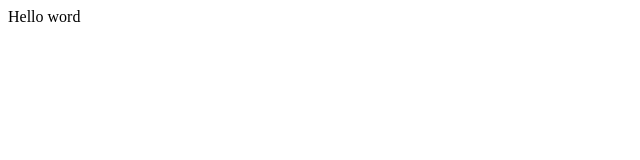
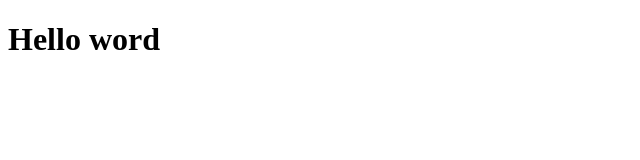
Before and after one commit to KHARCHISalahEddine/MicroverseTrials2, a plain HTML site: page index.html in a window 1280 px wide. Shown: the whole page, without its empty margins (0-640 px from the left). Drawn offline with Linux system fonts and the light colour scheme.

```diff
--- a/index.html
+++ b/index.html
@@ -9,7 +9,7 @@
   <body>
     <script src="https://cdn.freecodecamp.org/testable-projects-fcc/v1/bundle.js"></script>
 
-    Hello word
+    <h1>Hello word</h1>
     <script  src="js/index.js"></script>
   </body>
 </html>
```
